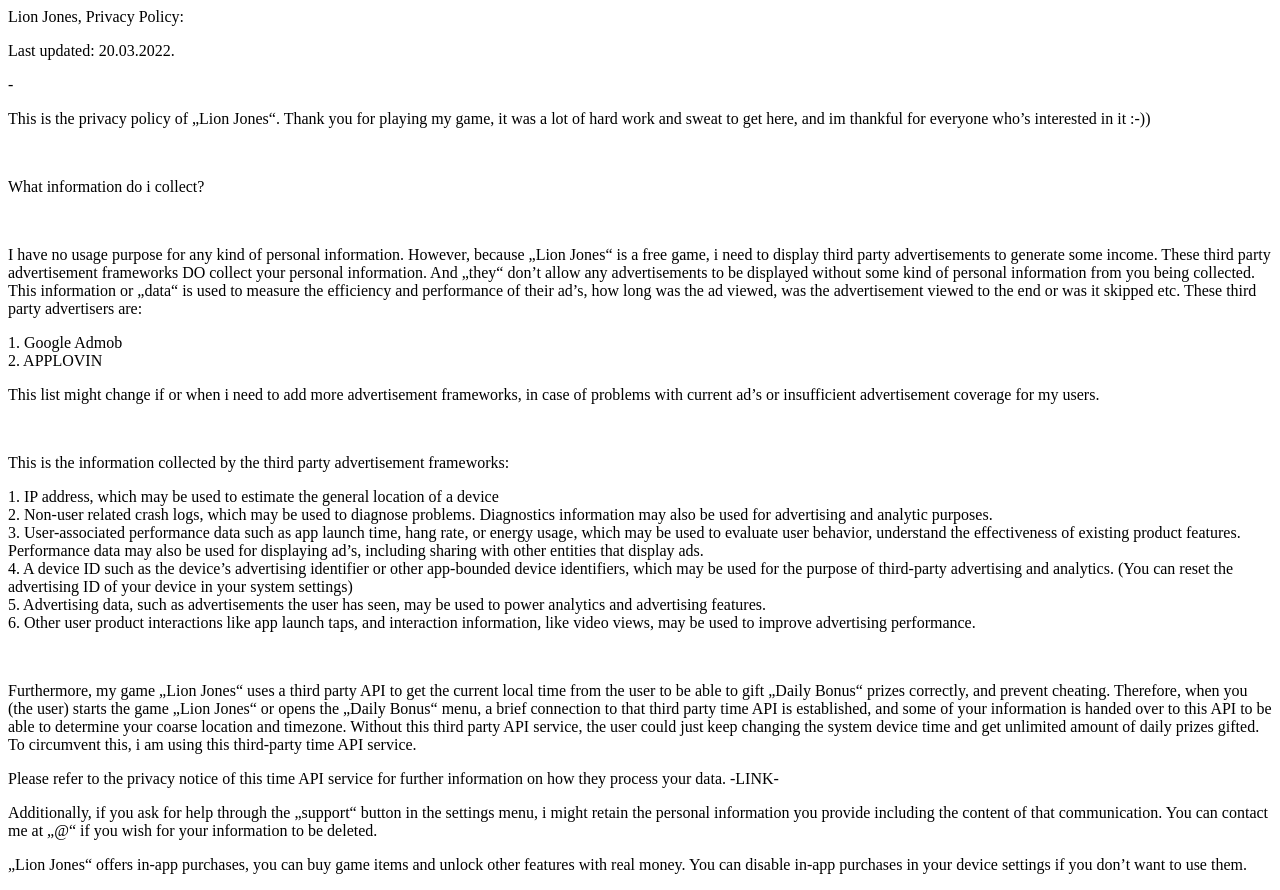
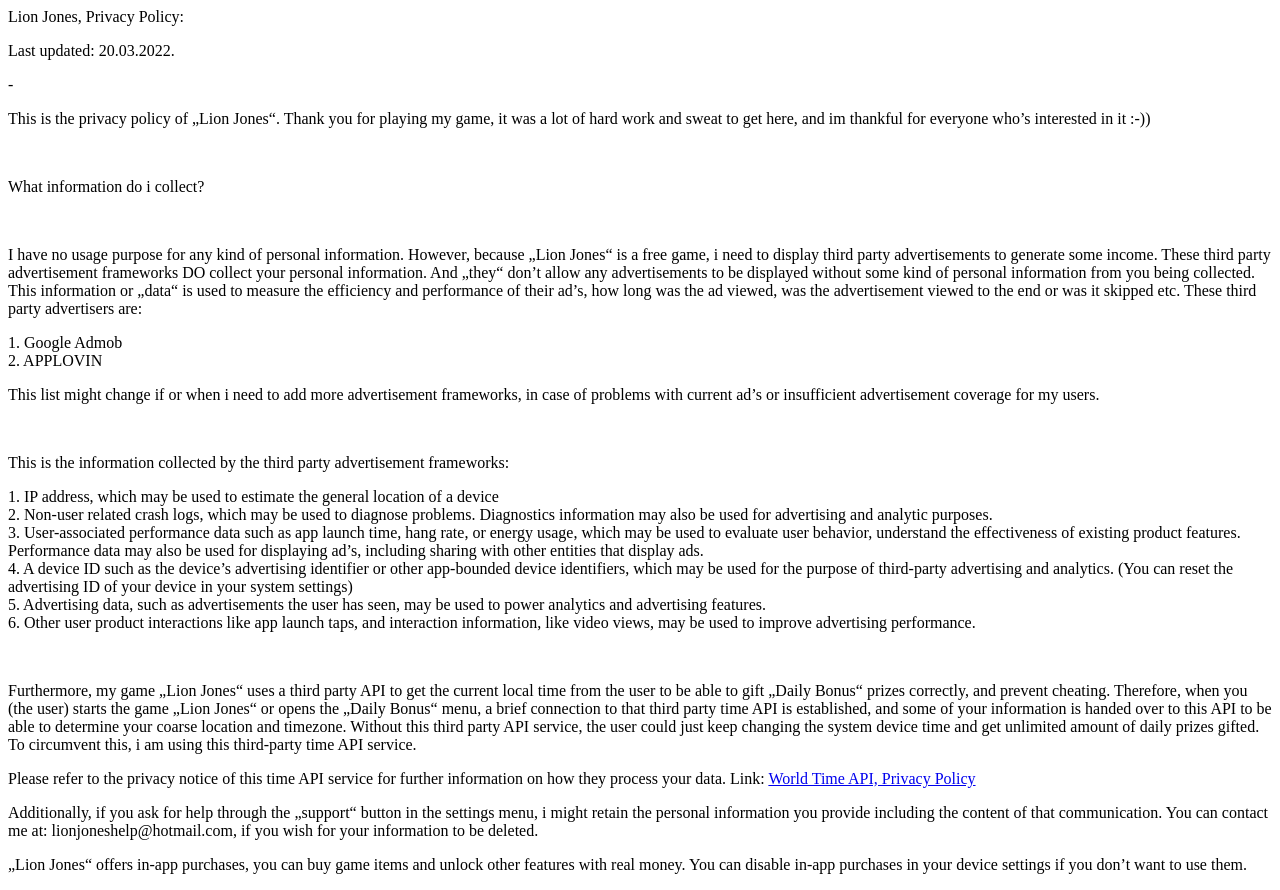
Before and after one commit to GamidGUTMANN/Lion-Jones, a plain HTML site: page Privacy Policy/index.html in a window 1280 px wide. Drawn offline with Linux system fonts and the light colour scheme.

Commit message:
Update index.html

```diff
--- a/Privacy Policy/index.html
+++ b/Privacy Policy/index.html
@@ -29,8 +29,8 @@
 <br>
 <p>Furthermore, my game &bdquo;Lion Jones&ldquo; uses a third party API to get the current local time from the user to be able to gift &bdquo;Daily Bonus&ldquo; prizes correctly, and prevent cheating. Therefore, when you (the user) starts the game &bdquo;Lion Jones&ldquo; or opens the &bdquo;Daily Bonus&ldquo; menu, a brief connection to that third party time API is established, and some of your information is handed over to this API to be able to determine your coarse location and timezone. Without this third party API service, the user could just keep changing the system device time and get unlimited amount of daily prizes gifted. To circumvent this, i am using this third-party time API service.</p>
 
-<p>Please refer to the privacy notice of this time API service for further information on how they process your data. -LINK-<br>
+<p>Please refer to the privacy notice of this time API service for further information on how they process your data. Link: <a href="http://worldtimeapi.org/pages/privacypolicy">World Time API, Privacy Policy</a> <br>
 
-<p>Additionally, if you ask for help through the &bdquo;support&ldquo; button in the settings menu, i might retain the personal information you provide including the content of that communication. You can contact me at &bdquo;@&ldquo; if you wish for your information to be deleted.<br>
+<p>Additionally, if you ask for help through the &bdquo;support&ldquo; button in the settings menu, i might retain the personal information you provide including the content of that communication. You can contact me at: lionjoneshelp@hotmail.com, if you wish for your information to be deleted.<br>
 
 <p>&bdquo;Lion Jones&ldquo; offers in-app purchases, you can buy game items and unlock other features with real money. You can disable in-app purchases in your device settings if you don&rsquo;t want to use them.</p>
```
